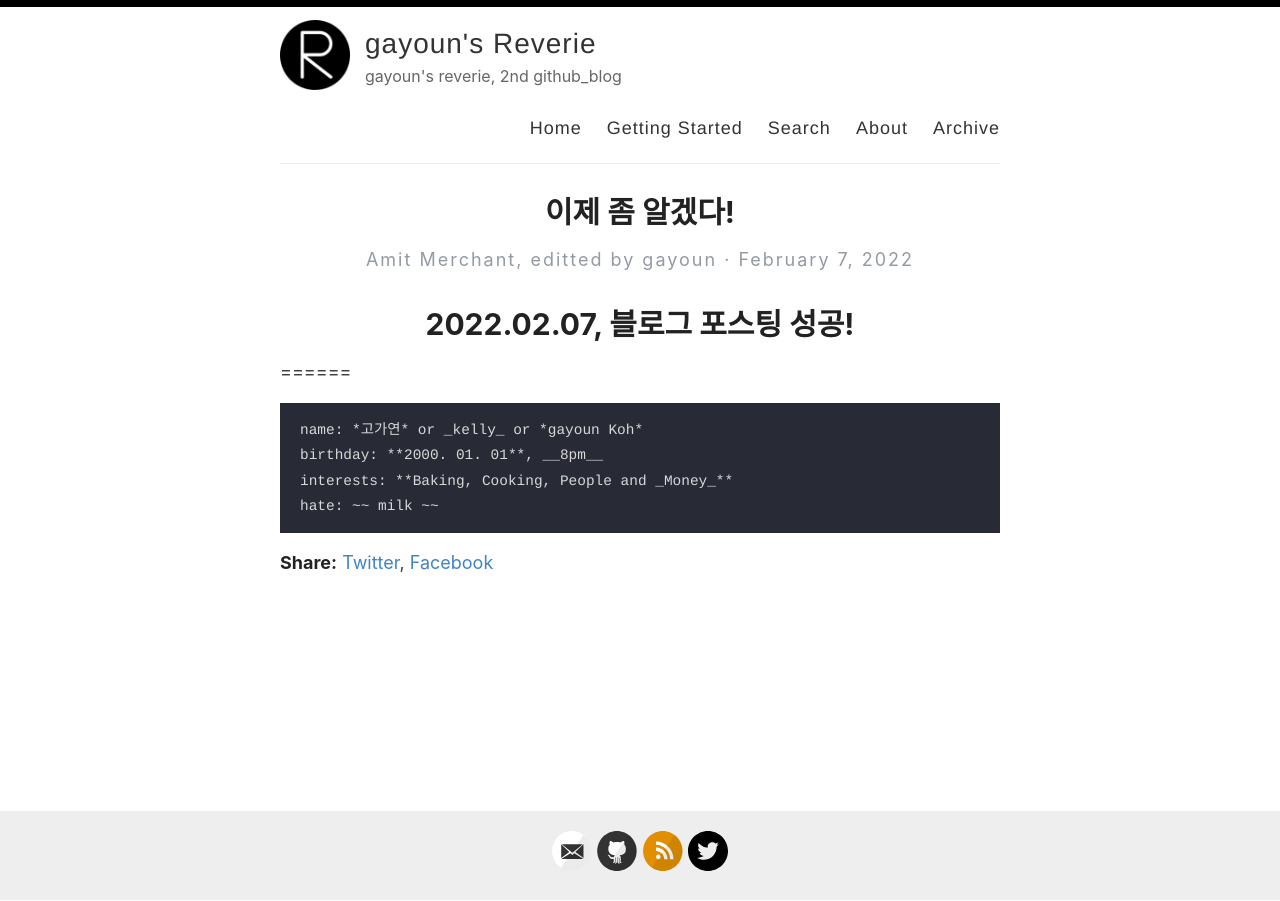
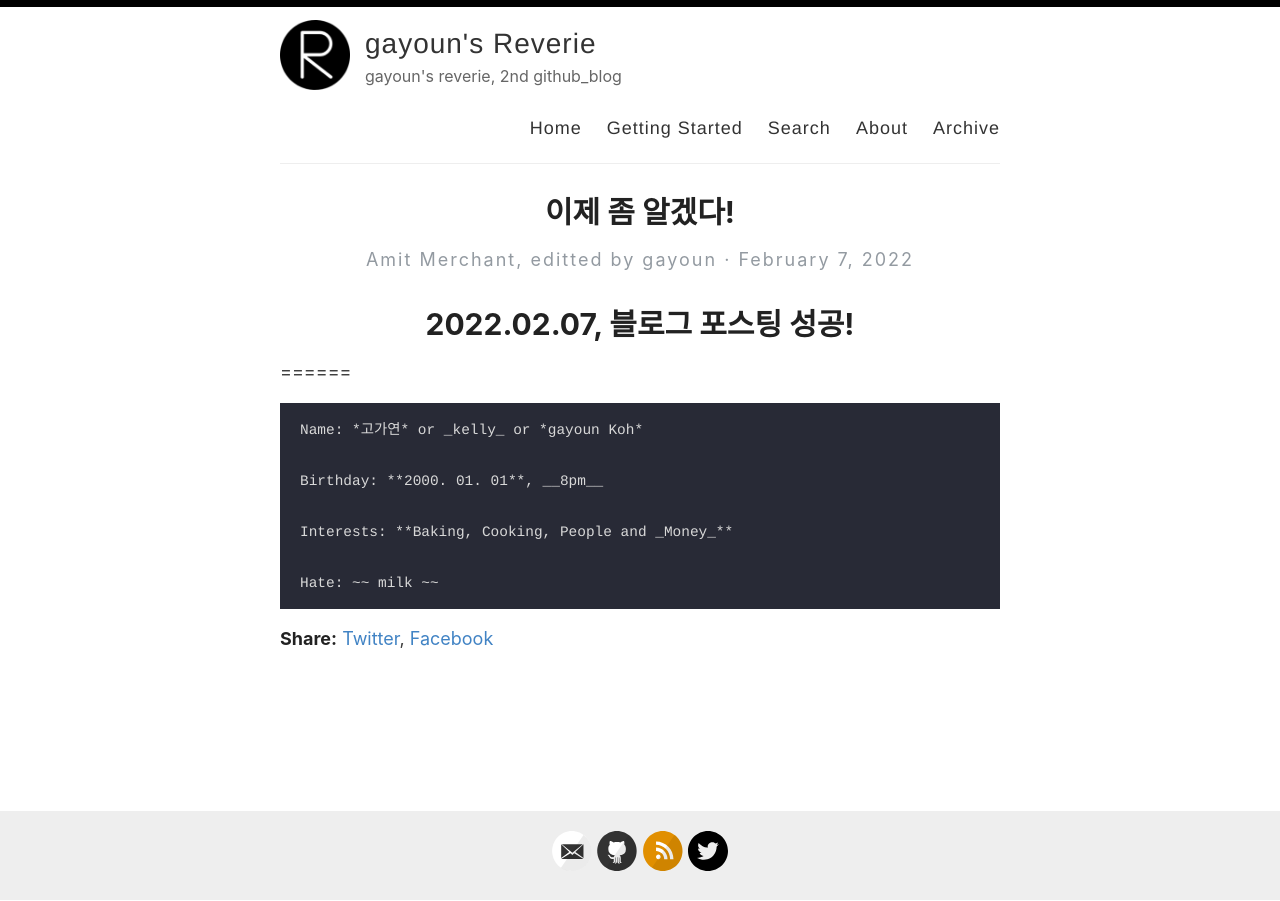
Before and after one commit to GaYounKoh/gayoun_reverie.github.io, a Jekyll site: the page built from _posts/2022-02-07-I-see.md, in a window 1280 px wide. Built offline with Jekyll 4.4.1, drawn with Linux system fonts in a browser that asks for light colours; comment, search, counter and statistics services are not loaded.

Commit message:
Update 2022-02-07-I-see.md

````diff
--- a/_posts/2022-02-07-I-see.md
+++ b/_posts/2022-02-07-I-see.md
@@ -5,8 +5,11 @@ title: 이제 좀 알겠다!
 # 2022.02.07, 블로그 포스팅 성공!
 ======
 ```
-name: *고가연* or _kelly_ or *gayoun Koh*
-birthday: **2000. 01. 01**, __8pm__
-interests: **Baking, Cooking, People and _Money_**
-hate: ~~ milk ~~
+Name: *고가연* or _kelly_ or *gayoun Koh*
+
+Birthday: **2000. 01. 01**, __8pm__
+
+Interests: **Baking, Cooking, People and _Money_**
+
+Hate: ~~ milk ~~
 ```
````
